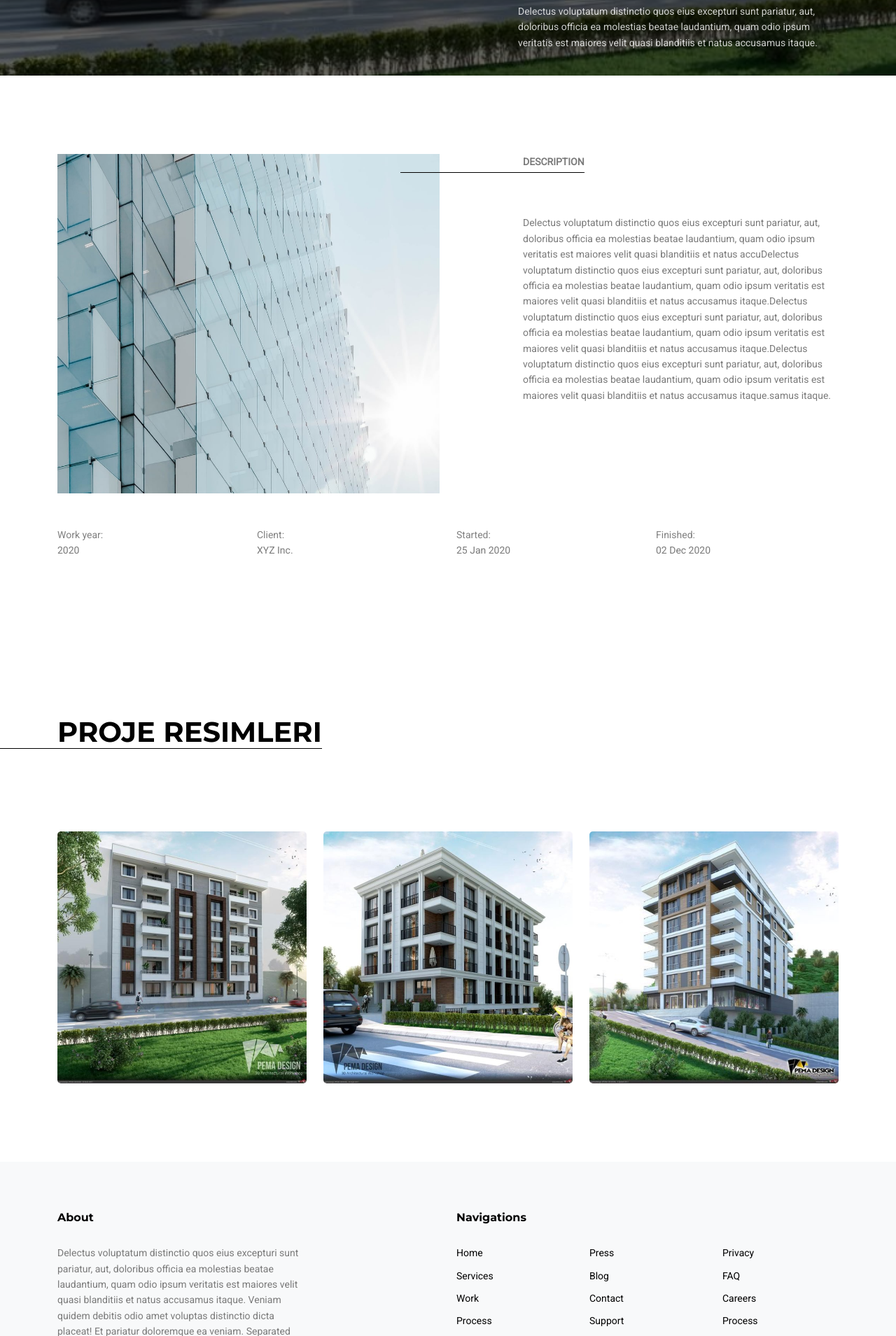
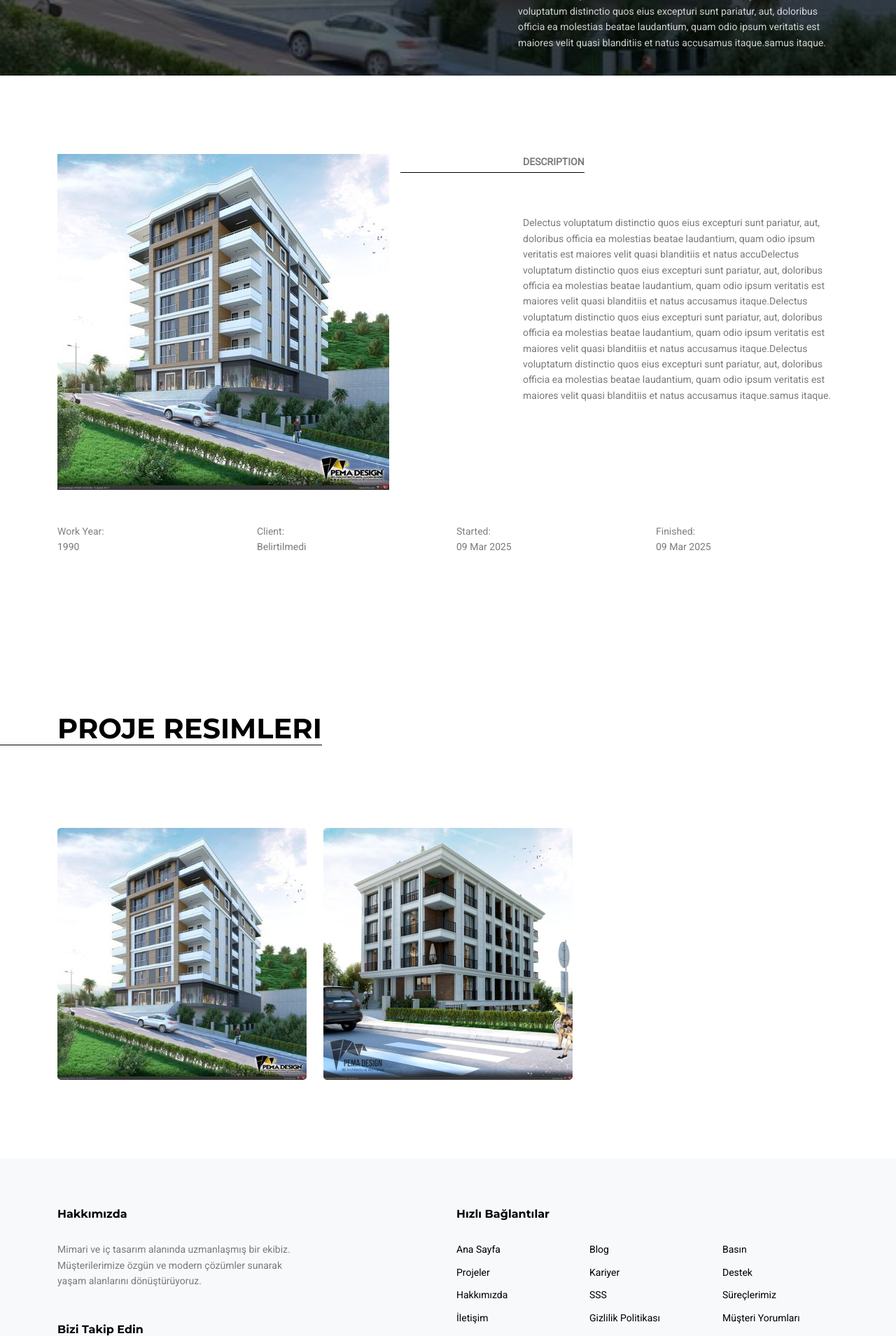
Before and after one commit to CelalettinElbir/miars-studio, a Django app: page /projects/1 in a window 1280 px wide. Shown: the part 692-2601 px from the top of the page at 70% size. Run offline with Django 4.2, Linux system fonts and the light colour scheme; data comes from the database, SQL or seed files in the repository; some libraries are stand-ins or nearby versions; some web fonts are replaced.

Commit message:
refactor: rename models and update project details in admin and views

```diff
--- a/main/pages/models.py
+++ b/main/pages/models.py
@@ -13,36 +13,64 @@ class VerboseName(str):
         return self.func().decode(encoding, erros)
 
 
-class project(models.Model):
-    title = models.CharField(max_length=25)
-    description = models.TextField()
+class Project(models.Model):
+    # Temel Bilgiler
+    title = models.CharField(max_length=255, verbose_name="Proje Adı")
+    description = models.TextField(verbose_name="Proje Açıklaması")
+    location = models.CharField(max_length=255, verbose_name="Proje Lokasyonu", blank=True, null=True)
+    area = models.DecimalField(max_digits=10, decimal_places=2, verbose_name="Proje Alanı (m²)", blank=True, null=True)
+    year = models.PositiveIntegerField(
+        verbose_name="Proje Yılı",
+        blank=True, null=True
+    )
 
-    def __str__(self) -> str:
+    # Teknik Detaylar
+    architect = models.CharField(max_length=255, verbose_name="Mimar", blank=True, null=True)
+    client = models.CharField(max_length=255, verbose_name="Müşteri", blank=True, null=True)
+    status = models.CharField(
+        max_length=50,
+        choices=[
+            ('planning', 'Planlama Aşamasında'),
+            ('ongoing', 'Devam Ediyor'),
+            ('completed', 'Tamamlandı'),
+        ],
+        default='planning',
+        verbose_name="Proje Durumu"
+    )
+
+    # Ek Bilgiler
+    budget = models.DecimalField(max_digits=15, decimal_places=2, verbose_name="Proje Bütçesi", blank=True, null=True)
+    start_date = models.DateField(verbose_name="Başlangıç Tarihi", blank=True, null=True)
+    end_date = models.DateField(verbose_name="Bitiş Tarihi", blank=True, null=True)
+
+    def __str__(self):
         return self.title
 
     def get_default_image(self):
-        return self.photos.filter(is_default=True)
+        return self.photos.filter(is_default=True).first()
 
     class Meta:
         verbose_name = "Proje"
         verbose_name_plural = "Projeler"
 
 
-class project_photo(models.Model):
+class ProjectPhoto(models.Model):
     project = models.ForeignKey(
-        project, on_delete=models.CASCADE, related_name="photos")
-    image = models.ImageField(upload_to='photos/', null=True, blank=True)
-    is_default = models.BooleanField()
+        Project, on_delete=models.CASCADE, related_name="photos", verbose_name="Proje"
+    )
+    image = models.ImageField(upload_to='project_photos/', verbose_name="Fotoğraf")
+    is_default = models.BooleanField(default=False, verbose_name="Varsayılan Fotoğraf")
+    caption = models.CharField(max_length=255, verbose_name="Fotoğraf Açıklaması", blank=True, null=True)
 
     class Meta:
         verbose_name = "Proje Fotoğrafı"
         verbose_name_plural = "Proje Fotoğrafları"
 
-    def save(self, *args, **kawrgs):
-        super().save(*args, **kawrgs)
+    def save(self, *args, **kwargs):
+        super().save(*args, **kwargs)
 
+        # Fotoğraf boyutlarını optimize etme
         img = Image.open(self.image.path)
-
         if img.height > 1280 or img.width > 720:
             output_size = (1280, 720)
             img.thumbnail(output_size)
--- a/main/pages/views.py
+++ b/main/pages/views.py
@@ -1,6 +1,6 @@
 from django.shortcuts import render, redirect
 from django.views.generic import ListView
-from .models import project, message
+from .models import Project, message
 from django.views.generic.detail import DetailView
 from django.views import View
 from django.contrib import messages
@@ -10,9 +10,6 @@ from .models import Main,About
 
 
 def index(request):
-
-
-
     return render(request, 'pages/index.html',context = {"main":Main.objects.first()})
 
 
@@ -39,10 +36,9 @@ class ContactUsView(View):
 
 
 class ProjectsListView(ListView):
-    model = project
+    model = Project
     template_name = 'pages/projects.html'
     context_object_name = 'projects'
-    paginate_by = 10
 
     def get_context_data(self, **kwargs):
         context = super().get_context_data(**kwargs)
@@ -51,6 +47,6 @@ class ProjectsListView(ListView):
 
 
 class ProjectDetailView(DetailView):
-    model = project
+    model = Project
     template_name = 'pages/single_project.html'
     context_object_name = 'project'
--- a/main/templates/base/footer.html
+++ b/main/templates/base/footer.html
@@ -1,61 +1,61 @@
 <div class="site-footer bg-light">
     <div class="container">
-
         <div class="row justify-content-between">
+            <!-- About Section -->
             <div class="col-lg-4">
                 <div class="widget">
-                    <h3 class="line-top">About</h3>
-                    <p class="mb-5">Delectus voluptatum distinctio quos eius excepturi sunt pariatur, aut, doloribus officia ea molestias beatae laudantium, quam odio ipsum veritatis est maiores velit quasi blanditiis et natus accusamus itaque. Veniam quidem debitis odio amet voluptas distinctio dicta placeat! Et pariatur doloremque ea veniam. Separated they live.</p>
-
+                    <h3 class="line-top">Hakkımızda</h3>
+                    <p class="mb-5">
+                        Mimari ve iç tasarım alanında uzmanlaşmış bir ekibiz. Müşterilerimize özgün ve modern çözümler sunarak yaşam alanlarını dönüştürüyoruz.
+                    </p>
                 </div>
                 <div class="widget">
-                    <h3 class="line-top">Connect with us</h3>
+                    <h3 class="line-top">Bizi Takip Edin</h3>
                     <ul class="social list-unstyled mb-5">
-                        <li><a href="#"><span class="icon-facebook"></span></a></li>
-                        <li><a href="#"><span class="icon-twitter"></span></a></li>
-                        <li><a href="#"><span class="icon-instagram"></span></a></li>
-                        <li><a href="#"><span class="icon-dribbble"></span></a></li>
-                        <li><a href="#"><span class="icon-linkedin"></span></a></li>
+                        <li><a href="#" aria-label="Facebook"><span class="icon-facebook"></span></a></li>
+                        <li><a href="#" aria-label="Twitter"><span class="icon-twitter"></span></a></li>
+                        <li><a href="#" aria-label="Instagram"><span class="icon-instagram"></span></a></li>
+                        <li><a href="#" aria-label="Dribbble"><span class="icon-dribbble"></span></a></li>
+                        <li><a href="#" aria-label="LinkedIn"><span class="icon-linkedin"></span></a></li>
                     </ul>
                 </div>
             </div>
+
+            <!-- Quick Links Section -->
             <div class="col-lg-6">
                 <div class="row">
                     <div class="col-12">
                         <div class="widget">
-                            <h3 class="line-top">Navigations</h3>
+                            <h3 class="line-top">Hızlı Bağlantılar</h3>
                         </div>
                     </div>
                     <div class="col-6 col-sm-6 col-md-4">
                         <div class="widget">
                             <ul class="links list-unstyled">
-                                <li><a href="#">Home</a></li>
-                                <li><a href="#">Services</a></li>
-                                <li><a href="#">Work</a></li>
-                                <li><a href="#">Process</a></li>
-                                <li><a href="#">About Us</a></li>
+                                <li><a href="{% url 'index' %}">Ana Sayfa</a></li>
+                                <li><a href="{% url 'projects' %}">Projeler</a></li>
+                                <li><a href="{% url 'about-us' %}">Hakkımızda</a></li>
+                                <li><a href="{% url 'contact' %}">İletişim</a></li>
                             </ul>
                         </div>
                     </div>
                     <div class="col-6 col-sm-6 col-md-4">
                         <div class="widget">
                             <ul class="links list-unstyled">
-                                <li><a href="#">Press</a></li>
                                 <li><a href="#">Blog</a></li>
-                                <li><a href="#">Contact</a></li>
-                                <li><a href="#">Support</a></li>
-                                <li><a href="#">Privacy</a></li>
+                                <li><a href="#">Kariyer</a></li>
+                                <li><a href="#">SSS</a></li>
+                                <li><a href="#">Gizlilik Politikası</a></li>
                             </ul>
                         </div>
                     </div>
                     <div class="col-6 col-sm-6 col-md-4">
                         <div class="widget">
                             <ul class="links list-unstyled">
-                                <li><a href="#">Privacy</a></li>
-                                <li><a href="#">FAQ</a></li>
-                                <li><a href="#">Careers</a></li>
-                                <li><a href="#">Process</a></li>
-                                <li><a href="#">About Us</a></li>
+                                <li><a href="#">Basın</a></li>
+                                <li><a href="#">Destek</a></li>
+                                <li><a href="#">Süreçlerimiz</a></li>
+                                <li><a href="#">Müşteri Yorumları</a></li>
                             </ul>
                         </div>
                     </div>
@@ -63,9 +63,14 @@
             </div>
         </div>
 
+        <!-- Copyright Section -->
         <div class="row justify-content-center text-center copyright">
             <div class="col-md-8">
-                <p class="small text-black-50">Copyright &copy;<script>document.write(new Date().getFullYear());</script>. All Rights Reserved. &mdash; Designed with love by <a href="https://untree.co">Untree.co</a></br>Distributed By <a href="https://themewagon.com/">Themewagon</a> <!-- License information: https://untree.co/license/ -->
+                <p class="small text-black-50">
+                    &copy; <script>document.write(new Date().getFullYear());</script> Tüm Hakları Saklıdır.
+                    <br>
+                    <a href="https://untree.co" target="_blank" rel="noopener noreferrer">Untree.co</a> tarafından tasarlandı.
+                    <a href="https://themewagon.com/" target="_blank" rel="noopener noreferrer">Themewagon</a> tarafından dağıtılmaktadır.
                 </p>
             </div>
         </div>
--- a/main/templates/pages/projects.html
+++ b/main/templates/pages/projects.html
@@ -35,7 +35,7 @@
             {% for project in projects %}
             <div class="col-xs-12 col-sm-6 col-md-6 col-lg-4 d-flex justify-content-center">
                 <div class="single-portfolio">
-                    <a href="project-single.html">
+                    <a href = "{% url 'project-detail' project.id %}">
                         <img src="{{ project.photos.first.image.url }}" alt="Image" class="img-fluid">
                         <div class="contents">
                             <h3>Project Two</h3>
--- a/main/templates/pages/single_project.html
+++ b/main/templates/pages/single_project.html
@@ -1,97 +1,79 @@
 {% extends 'base/base.html' %}
-
-
+{% load static %}
 {% block content %}
 
-
-
-<div class="hero-2 overlay" style="background-image: url('{{ project.get_default_image.first.image.url}}')">
+<!-- Hero Section -->
+<div class="hero-2 overlay" style="background-image: url('{{ project.get_default_image.image.url }}')">
     <div class="container">
         <div class="row align-items-center">
-            <div class="col-lg-5 mx-auto ">
-                <h1 class="mb-5 text-center"><span>Project One</span></h1>
-
+            <div class="col-lg-5 mx-auto">
+                <h1 class="mb-5 text-center"><span>{{ project.title }}</span></h1>
 
                 <div class="intro-desc text-left">
                     <div class="line"></div>
-                    <p>Delectus voluptatum distinctio quos eius excepturi sunt pariatur, aut, doloribus officia ea
-                        molestias beatae laudantium, quam odio ipsum veritatis est maiores velit quasi blanditiis et
-                        natus accusamus itaque.</p>
+                    <p>{{ project.description }}</p>
                 </div>
             </div>
         </div>
     </div>
 </div>
 
-
+<!-- Project Details Section -->
 <div class="section sec-3">
     <div class="container">
-
         <div class="row mb-5 justify-content-between">
             <div class="col-lg-6 mb-lg-0 mb-4">
-                <img src="images/img_7.jpg" alt="Image" class="img-fluid">
+                <img src="{{ project.get_default_image.image.url }}" alt="{{ project.title }}" class="img-fluid">
             </div>
             <div class="col-lg-5">
                 <div class="heading">Description</div>
-
-                <p>
-                    {{project.description}}
-
-                </p>
-
+                <p>{{ project.description }}</p>
             </div>
         </div>
+
+        <!-- Project Metadata -->
         <div class="row">
             <div class="col-sm-3 border-left">
-                <span class="text-black-50 d-block">Work year:</span> 2020
+                <span class="text-black-50 d-block">Work Year:</span> {{ project.year }}
             </div>
             <div class="col-sm-3 border-left">
-                <span class="text-black-50 d-block">Client:</span> XYZ Inc.
+                <span class="text-black-50 d-block">Client:</span> {{ project.client|default:"Belirtilmedi" }}
             </div>
             <div class="col-sm-3 border-left">
-                <span class="text-black-50 d-block">Started:</span> 25 Jan 2020
+                <span class="text-black-50 d-block">Started:</span> {{ project.start_date|date:"d M Y"|default:"Belirtilmedi" }}
             </div>
             <div class="col-sm-3 border-left">
-                <span class="text-black-50 d-block">Finished:</span> 02 Dec 2020
+                <span class="text-black-50 d-block">Finished:</span> {{ project.end_date|date:"d M Y"|default:"Belirtilmedi" }}
             </div>
         </div>
     </div>
 </div>
 
-
-
+<!-- Project Photos Section -->
 <div class="section sec-5">
     <div class="container">
         <div class="row mb-5">
             <div class="col-lg-6">
-                <h2 class="heading">Proje resimleri</h2>
+                <h2 class="heading">Proje Resimleri</h2>
             </div>
-
         </div>
 
         <div class="row g-4">
-            {% for photos in project.photos.all %}
-
-
+            {% for photo in project.photos.all %}
             <div class="col-xs-12 col-sm-6 col-md-6 col-lg-4">
                 <div class="single-portfolio">
-                    <a href="{{photos.image.url}}">
-                        <img src="{{photos.image.url}}" alt="Image" class="img-fluid">
+                    <a href="{{ photo.image.url }}">
+                        <img src="{{ photo.image.url }}" alt="{{ photo.caption|default:project.title }}" class="img-fluid">
                         <div class="contents">
-                            <h3>Project One</h3>
-                            <div class="cat">Construction</div>
+                            <h3>{{ project.title }}</h3>
+                            <div class="cat">{{ photo.caption|default:"Mimari Proje" }}</div>
                         </div>
                     </a>
                 </div>
             </div>
             {% endfor %}
-
-
-
         </div>
     </div>
 </div>
 
-
-
 {% endblock %}
```
Also changed, not shown: main/pages/admin.py (+4 -4 lines), main/db.sqlite3, main/media/project_photos/Samsun_2016.jfif (added), main/media/project_photos/İstanbul_2017.jfif (added), main/pages/migrations/0011_projectphoto_project_architect_project_area_and_more.py (added), 1 other file.
